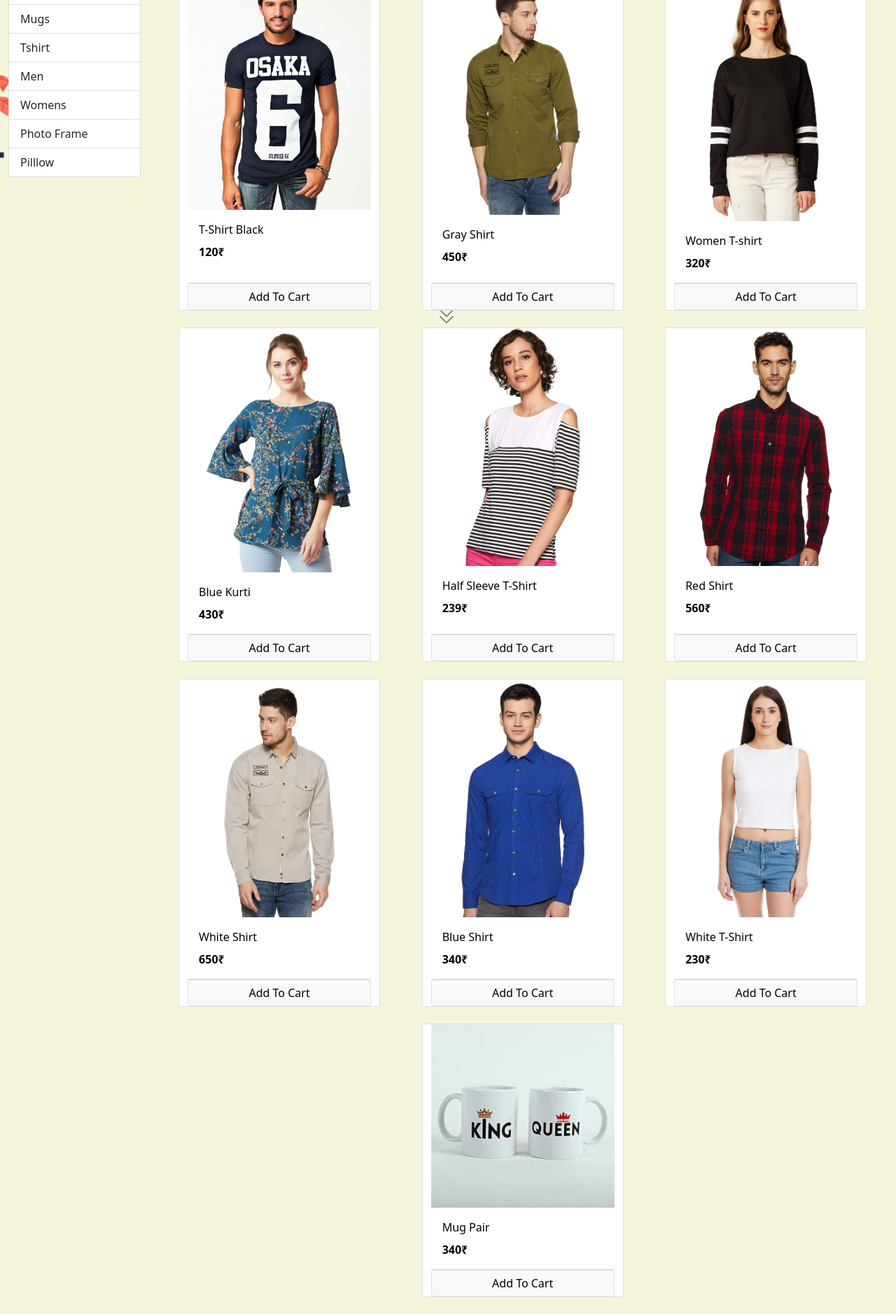
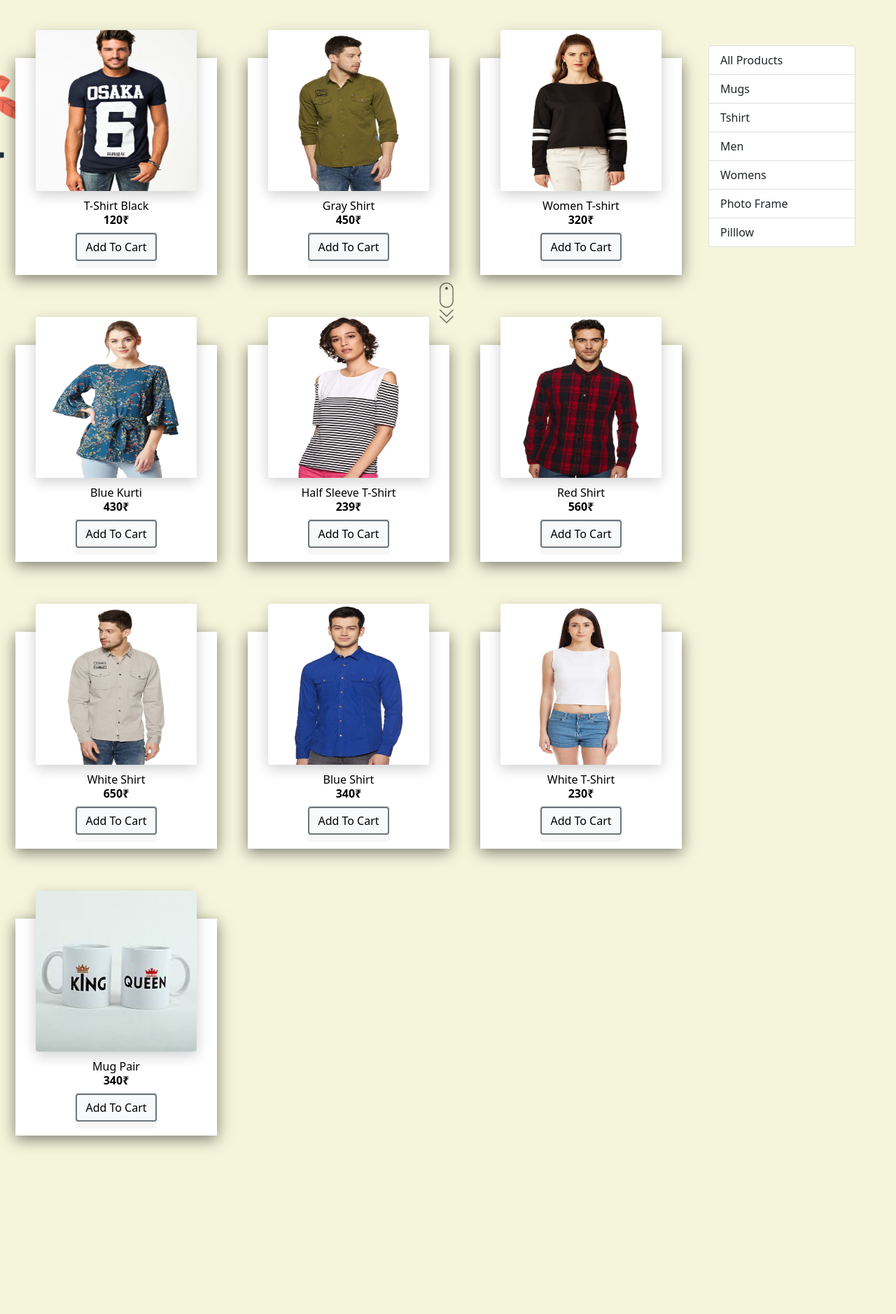
Before and after one commit to DennyJohnsonp/Eshop, a Django app: page /cart in a window 1280 px wide; the page is wider, and only the part inside the window is pictured. Shown: the part 325-2203 px from the top of that part at 70% size. After the commit the page ends 1966 px from the top of that part, so only its background shows below. Run offline with Django 3.2, Linux system fonts and the light colour scheme; data comes from the database, SQL or seed files in the repository; both versions use the stored data as it was after the commit.

Commit message:
Changed Shopping Cart Design

```diff
--- a/store/models/product.py
+++ b/store/models/product.py
@@ -5,7 +5,7 @@ class Product(models.Model):
     name = models.CharField(max_length=50)
     price = models.IntegerField(default=0)
     category = models.ForeignKey(Category, on_delete=models.CASCADE,default=1)
-    description = models.CharField(max_length=200,default='',null=True,blank=True)
+    description = models.CharField(max_length=100,default='',null=True,blank=True)
     image = models.ImageField(upload_to='uploads/produts/')
 
     def __str__(self):
--- a/store/static/css/cart.css
+++ b/store/static/css/cart.css
@@ -132,16 +132,11 @@ body #bs {
     height: 100%;
     width: 100%;
     display: block;
-    margin-left: -12px;
+    margin-left: 2px;
     transition: top 0.3s;
     z-index: -8;
     background-image: url(Images/bf7.png);
     background-repeat: no-repeat;
-}
-
-body #bs:hover {
-    background-color: #ddd;
-    color: black;
 }
 
 .ca3-scroll-down-arrow {
@@ -186,3 +181,84 @@ body #bs:hover {
         color: black;
     }
 }
+
+body .filter {
+    width: 210px;
+    margin-left: 1012px;
+    margin-top: 250px;
+}
+
+body .main {
+    margin-top: -320px;
+}
+
+body .p1 {
+    position: relative;
+    justify-content: center;
+    flex-wrap: wrap;
+    padding: 10px;
+    height: 310px;
+    background: white;
+    margin: 50px 22px;
+    display: flex;
+    box-shadow: 0 5px 20px rgba(0, 0, 0, 0.5);
+    transition: 0.5s ease-in-out;
+    float: left;
+}
+
+body .p1:hover {
+    height: 370px;
+    background-image: url(https://media.giphy.com/media/3o85xJz8zp0TghKz8A/giphy.gif);
+}
+
+body .p1 img {
+    width: 230px;
+    height: 230px;
+    max-width: 100%;
+    border-radius: 4px;
+    margin-top: -50px;
+    z-index: 1;
+    box-shadow: 0 5px 20px rgba(0, 0, 0, 0.2);
+}
+
+body .p1 .con .dis {
+    position: relative;
+    margin-top: -160px;
+    padding: 10px 15px;
+    text-align: center;
+    color: black;
+    visibility: hidden;
+    opacity: 0;
+    transition: 0.3s ease-in-out;
+}
+
+body .p1:hover .con .dis {
+    visibility: visible;
+    opacity: 1;
+    transition-delay: 0.3s;
+    margin-top: -25px;
+}
+
+body .p1 .con .name {
+    margin-top: -1px;
+    text-align: center;
+}
+
+body .p1:hover .con .name {
+    margin-top: -1px;
+    text-align: center;
+}
+
+body .p1 .con .price {
+    margin-top: -20px;
+    text-align: center;
+    margin-bottom: 20px;
+}
+
+body .p1 #add {
+    margin-top: 40px;
+}
+
+body .p1:hover #add {
+    margin-top: -25px;
+}
--- a/store/templates/cart.html
+++ b/store/templates/cart.html
@@ -50,56 +50,56 @@
 <! -- Below is Shoping cart  -->
 
 {% block content %}
-<div class="container-fluid mt-5" id="sidenav">
-    <div class="row">
 <!--To Show the Filter or Category Option -->
-        <div class="col-lg-2 mx-auto">
+<div class="filter">
     <div class="list-group">
         <a href="/cart" class="list-group-item list-group-action">All Products</a> {% for category in categories%}
         <a href="?category={{category.id}}" class="list-group-item list-group-action">{{category.name}}</a> {% endfor%}
     </div>
 
 </div>
+<!-- To Show the product Products  -->
 
-        <!-- To Show the product Products  -->
-        <div id="products" class="col-lg-10 mx-auto">
-            <div class="row mx-auto">
+<div class="main">
     {% for product in products %}
-                <div class="card mx-auto mb-4" id="{{product.id}}" style="width: 18rem;">
-                    <img src="{{product.image.url}}" class="card-img-top" alt="...">
-                    <div class="card-body">
-                        <p class="card-title">{{product.name}}</p>
-                        <p class="card-text"><b>{{product.price}}₹</b></p>
+    <div id="{{product.id}}" class="p1" style="width: 18rem;">
+        <img src="{{product.image.url}}" alt="...">
+        <div class="con">
+            <p class="name">{{product.name}}</p>
+            <p class="price"><b>{{product.price}}₹</b></p>
+            <p class="dis">{{product.description}}</p>
         </div>
-                    <div class="card-footer p-0  no-gutters">
+        <div id="add" class="card-footer p-0  no-gutters">
             {% if product|is_in_cart:request.session.cart %}
-                        <div class="row no-gutters">
-                            <form action="/cart#{{product.id}}" class="col-2" method="POST">
+            <div class="row no-gutters ">
+                <form action="/cart#{{product.id}}" class="col-2 p-0" method="POST">
                     {% csrf_token %}
                     <input hidden type="text" name="product" value="{{product.id}}">
                     <input hidden type="text" name="remove" value="True">
-                                <input type="submit" value=" - " class="btn btn-block btn-primary border-rigt">
+                    <input type="submit" value=" - " class="btn btn-block btn-secondary border-rigt">
                 </form>
                 <div class="text-center col ">{{product|cart_quantity:request.session.cart}}in cart</div>
-                            <form action="/cart#{{product.id}}" class="col-2" method="POST">
+                <form action="/cart#{{product.id}}" class="col-2 p-0" method="POST">
                     {% csrf_token %}
                     <input hidden type="text" name="product" value="{{product.id}}">
-                                <input type="submit" value=" + " class="btn btn-block btn-primary border-left">
+                    <input type="submit" value=" + " class="btn btn-block btn-secondary border-left">
                 </form>
             </div>
             {% else %}
-                        <form action="/cart#{{product.id}}" method="POST" class="btn-block">
+            <form action="/cart#{{product.id}}" method="POST" class="btn-block m-0">
                 {% csrf_token %}
                 <input hidden type="text" name="product" value="{{product.id}}">
-                            <input type="submit" class="float-right btn btn-light border form-control" value="Add To Cart">
+                <input type="submit" class="float-right btn btn-light border form-control bg-light border border-2 border-secondary rounded" value="Add To Cart">
             </form>
             {% endif %}
 
         </div>
 
     </div>
+</div>
+
 {% endfor %}
-                </>
+</div>
 </div>
 </div>
 </div>
```
Also changed, not shown: db.sqlite3, store/migrations/0006_auto_20210425_2054.py (added), uploads/produts/download.jfif (added). Lines whose indentation alone changed are shown as unchanged.
